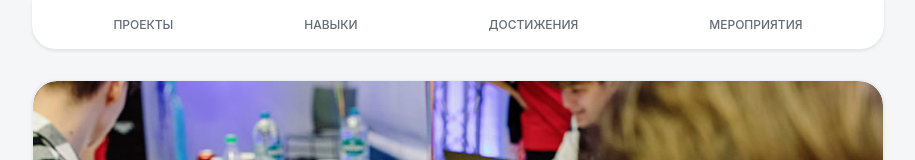
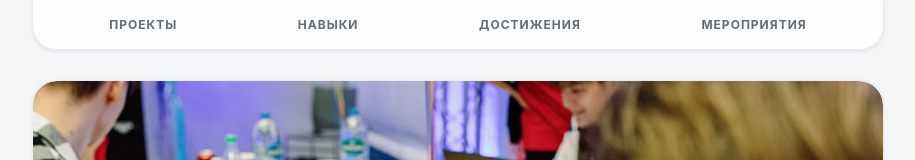
Before and after one commit to DanyaBooba/dybka-ru, a React (Vite) app in the folder app/: page / in a window 1280 px wide. Shown: the top 160 px of the page, without its empty margins (182-1097 px from the left). Built offline with nearby package versions, Linux system fonts and the light colour scheme.

Commit message:
work at header

```diff
--- a/app/src/components/includes/Header/Header.tsx
+++ b/app/src/components/includes/Header/Header.tsx
@@ -87,9 +87,9 @@ function HeaderDesktop({list}) {
             <header className="header">
                 <Container className="" maxWidth="md"  >
                     <div className="header__container" style={{
-                             borderColor: currentTheme().showBlock.borderColor,
-                             boxShadow: currentTheme().showBlock.boxShadow,
-                             backgroundColor: currentTheme().showBlock.backgroundColor
+                             borderColor: currentTheme().header.borderColor,
+                             boxShadow: currentTheme().header.boxShadow,
+                             backgroundColor: currentTheme().header.backgroundColor
                          }}>
                         {list.map((item, index) => (
                             <Typography level="body-xs" className="header__link" key={index}>
--- a/app/src/components/theme/theme.jsx
+++ b/app/src/components/theme/theme.jsx
@@ -11,7 +11,12 @@ export const theme = extendTheme({
                 },
                 background: {
                     body: '#f4f6f7',
-//                    surface: '#ffffff'
+                    surface: '#e3effb'
+                },
+                header: {
+                    borderColor: 'rgba(210, 219, 227, .5)',
+                    backgroundColor: 'rgba(255, 255, 255, .75)',
+                    boxShadow: 'inset 0 -1px 0 0 rgba(47,43,67,.1),0 1px 3px 0 rgba(47,43,67,.1)'
                 },
                 showBlock: {
                     borderColor: 'rgba(210, 219, 227, .5)',
@@ -27,17 +32,17 @@ export const theme = extendTheme({
                 },
                 background: {
                     body: '#0f2324',
-                    surface: '#12212d',
+                    surface: '#2b4c50',
                     popup: '#142735'
                 },
                 header: {
-                    borderColor: 'rgba(92, 114, 133, 0.4)',
-                    backgroundColor: 'rgba(14, 26, 36, 0.8)',
-                    boxShadow: 'hsla(220, 60%, 70%, 0.03) 0px 4px 8px 0px, hsla(220, 55%, 75%, 0.03) 0px 7px 4px -5px',
+                    borderColor: '#254b4c',
+                    backgroundColor: 'rgba(29, 54, 57, .93)',
+                    boxShadow: '',
                 },
                 showBlock: {
-                    borderColor: 'rgba(44, 81, 86, .5)',
-                    backgroundColor: '#244448',
+                    borderColor: 'rgba(29, 56, 60, .5)',
+                    backgroundColor: '#182f32',
                     boxShadow: '',
                 },
             },
--- a/app/src/index.css
+++ b/app/src/index.css
@@ -39,13 +39,19 @@
     justify-content: space-around;
     border-bottom-left-radius: 24px;
     border-bottom-right-radius: 24px;
+    border-style: solid;
+    border-width: 1px;
+    border-top: none !important;
     margin-bottom: 2rem;
     padding: 1rem;
+    backdrop-filter: blur(20px);
+    -webkit-backdrop-filter: blur(20px);
 }
 
 .header .header__link {
     text-transform: uppercase;
-    font-weight: 500;
+    font-weight: 700;
+    letter-spacing: 1px;
 }
 
 .footer {
```
